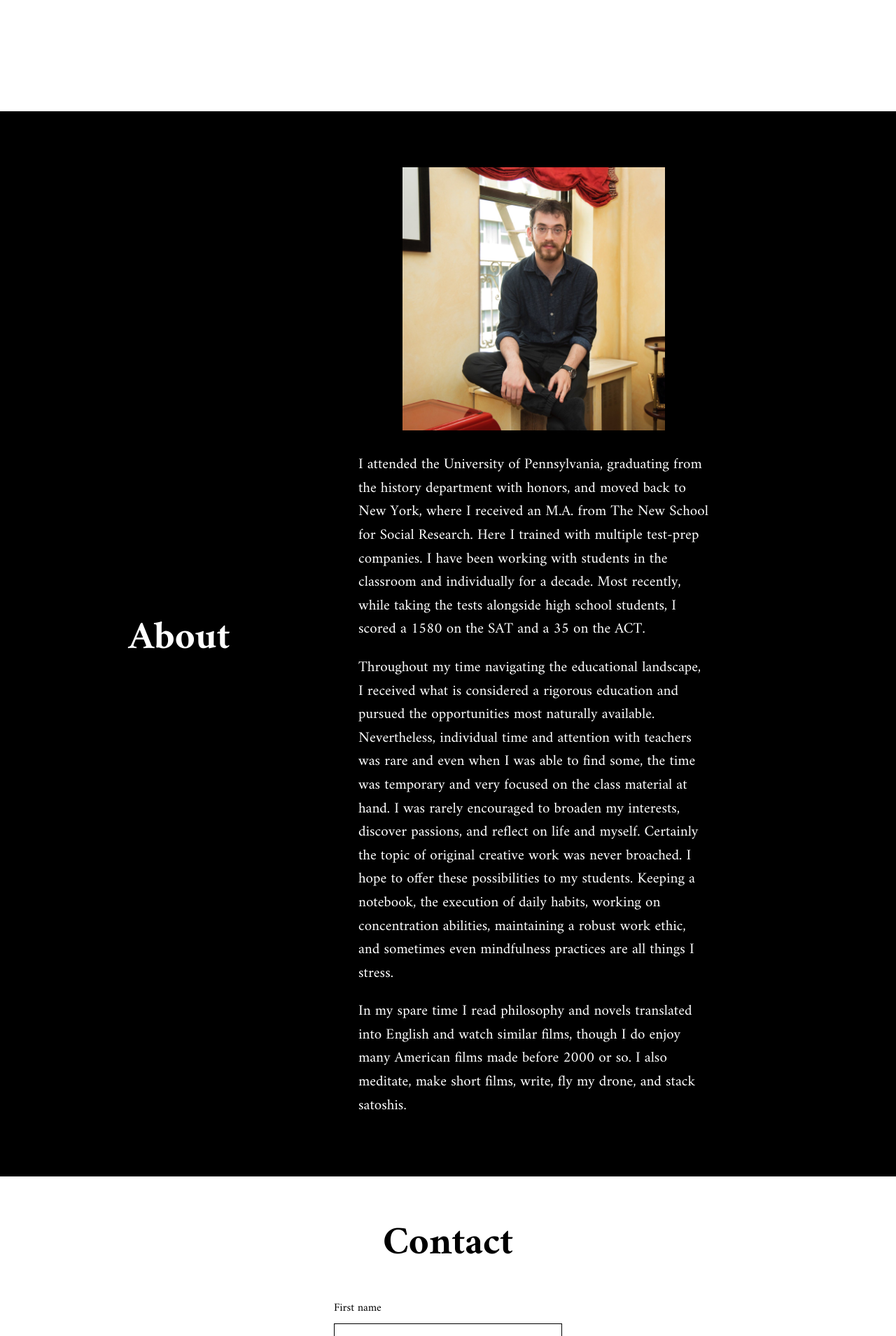
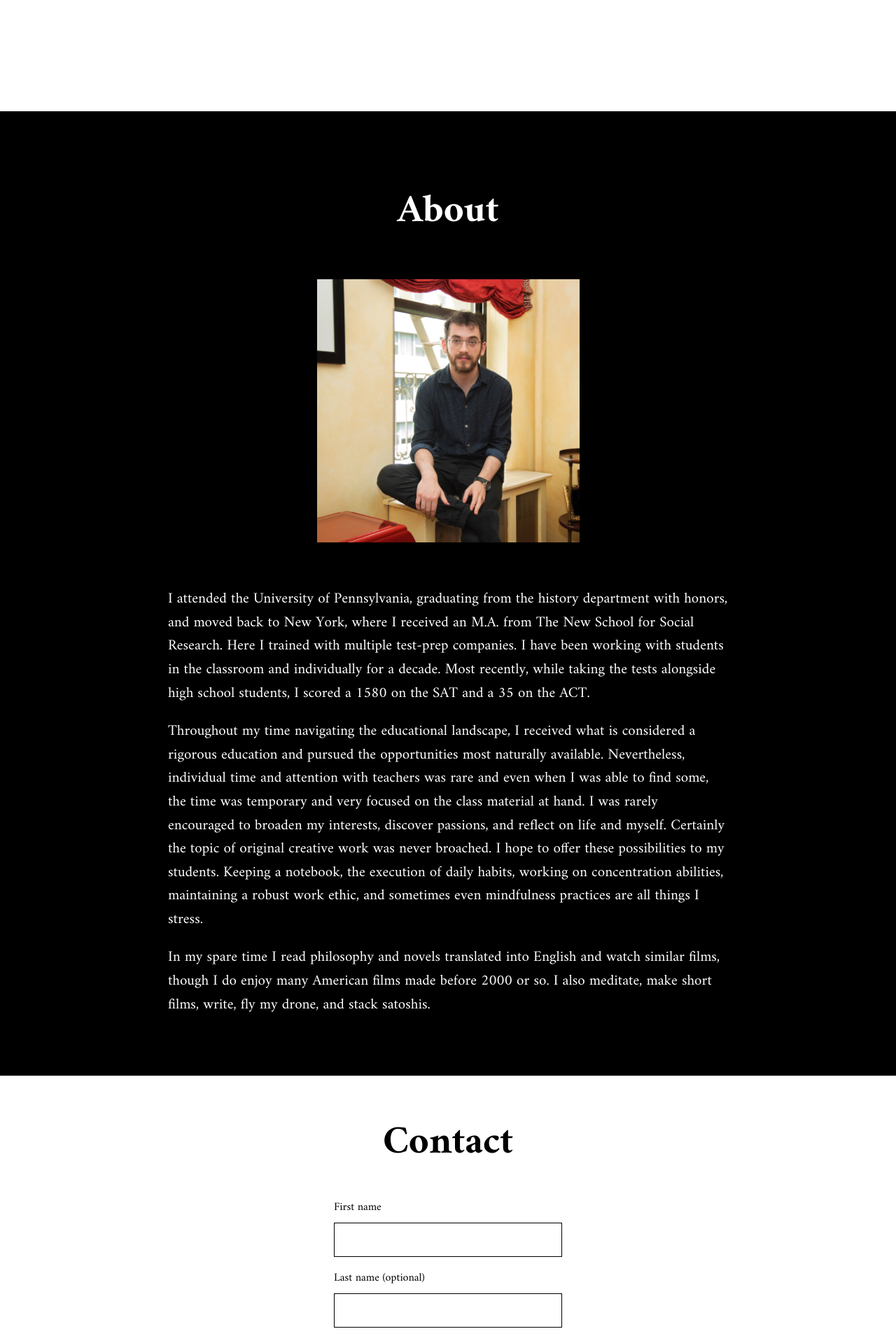
Before and after one commit to aaronzomback/zevprep, a Jekyll site: the page built from index.html, in a window 1280 px wide. Shown: the part 2062-3971 px from the top of the page at 70% size. Built offline with Jekyll 4.4.1, drawn with Linux system fonts in a browser that asks for light colours; nearby versions of some CDN libraries.

Commit message:
style: width about p

```diff
--- a/_sass/_index.scss
+++ b/_sass/_index.scss
@@ -71,22 +71,20 @@ section.index-about {
   width: auto;
   margin-left: auto;
   margin-right: auto;
-  display: flex;
-  flex-wrap: wrap;
-  justify-content: space-around;
-  align-items: center;
-  vertical-align: middle;
   font-family: "Amiri";
   color: white;
   background-color: black;
 
-  div.about-text {
-    flex: 2;
+  div.about-width {
+    margin-left: auto;
+    margin-right: auto;
   }
 
-  div.index-about-flex {
-    flex: 3;
+  div.about-p {
+    width: 800px;
+    margin: 64px auto 0 auto;
   }
+
 
   button.zev-learn-more {
 
--- a/index.html
+++ b/index.html
@@ -91,6 +91,7 @@ layout: default
 
 
   <section class="index-about">
+    <div class="about-width">
       <div class="about-text">
         <h1>About</h1>
       </div>
@@ -99,6 +100,11 @@ layout: default
           <div class="img-container" style="text-align: center;">
             <img src="/assets/img/16013.jpg" alt="Zev-Fagin" id="zev-img">
           </div>
+              </div>
+          </div>
+        </div>
+        <div class="about-p">
+
           <p>
             I attended the University of Pennsylvania, graduating from the history department with honors, and moved back to New York, where I received an M.A. from The New School for Social Research. Here I trained with multiple test-prep companies. I have been working with students in the classroom and individually for a decade. Most recently, while taking the tests alongside high school students, I scored a 1580 on the SAT and a 35 on the ACT.
             <p>
@@ -108,7 +114,6 @@ layout: default
               <p>
                 In my spare time I read philosophy and novels translated into English and watch similar films, though I do enjoy many American films made before 2000 or so. I also meditate, make short films, write, fly my drone, and stack satoshis.
               </p>
-    </div>
             </div>
         </section>
 
```
Lines whose indentation alone changed are shown as unchanged.
